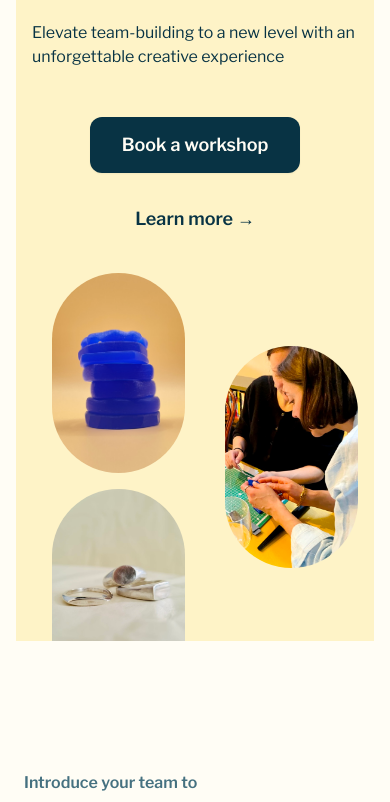
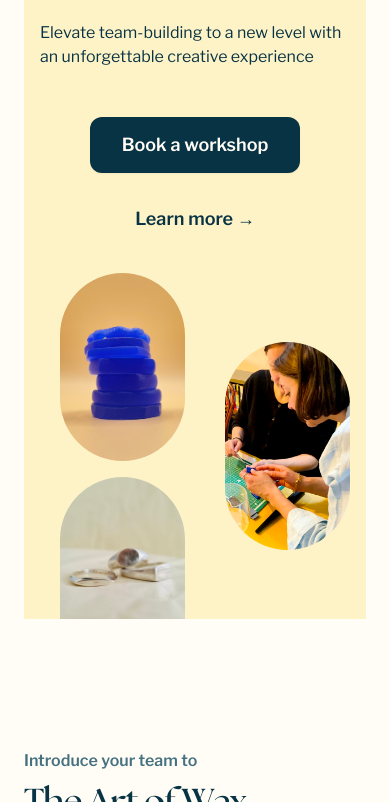
Before and after one commit to waxworks-london/waxworks-london.github.io, a website: page docs/index.html in a window 390 px wide. Shown: the part 356-1158 px from the top of the page. Drawn offline with nearby package versions, Linux system fonts and the light colour scheme; files that its build step writes are made by us from their sources; a web font is replaced by a local one.

Commit message:
Increase hero section padding

```diff
--- a/docs/index.html
+++ b/docs/index.html
@@ -48,7 +48,7 @@
 
 <body class="bg-white">
   <section class="relative pt-4 lg:pt-8 lg:pb-8">
-    <div class="w-full max-w-7xl mx-auto px-4 lg:px-8">
+    <div class="w-full max-w-7xl mx-auto px-6 lg:px-8">
       <div class="w-full bg-amber-100 px-4 pt-3 sm:px-12 mb-8">
         <div class="grid grid-cols-1 lg:grid-cols-2 gap-10">
           <div class="flex pt-4 sm:pt-12">
```
